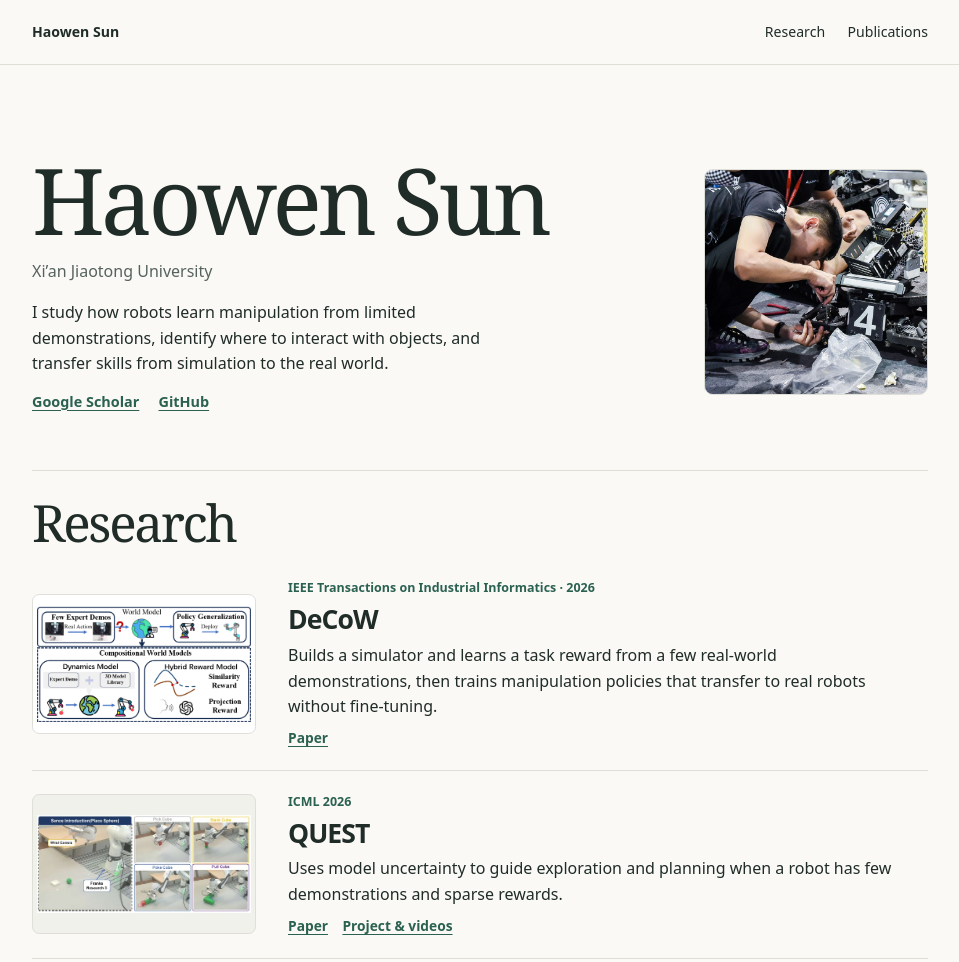
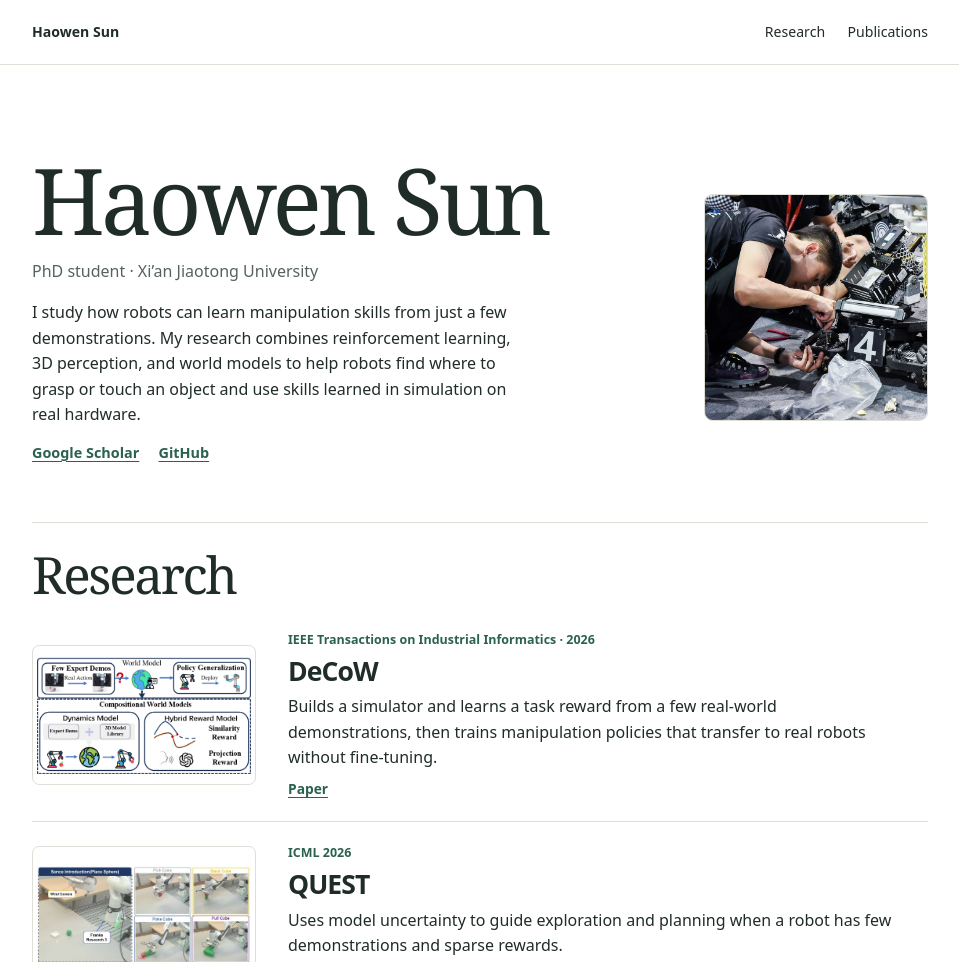
Before and after one commit to darewolf007/darewolf007.github.io, a plain HTML site: page index.html in a window 1280 px wide. Shown: the top 962 px of the page, without its empty margins (160-1119 px from the left). Drawn offline with Linux system fonts and the light colour scheme.

Commit message:
Refine research bio and use white background

```diff
--- a/index.html
+++ b/index.html
@@ -3,7 +3,7 @@
 <head>
   <meta charset="utf-8">
   <meta name="viewport" content="width=device-width, initial-scale=1">
-  <meta name="description" content="Haowen Sun’s research on robot learning, manipulation, and 3D perception at Xi’an Jiaotong University.">
+  <meta name="description" content="Haowen Sun, a PhD student at Xi’an Jiaotong University, studies robot learning, 3D perception, and world models for manipulation.">
   <title>Haowen Sun | Robot Learning</title>
   <link rel="stylesheet" href="./style.css">
 </head>
@@ -22,8 +22,8 @@
     <section class="intro" id="about" aria-labelledby="name">
       <div class="intro-copy">
         <h1 id="name">Haowen Sun</h1>
-        <p class="affiliation">Xi’an Jiaotong University</p>
-        <p class="intro-text">I study how robots learn manipulation from limited demonstrations, identify where to interact with objects, and transfer skills from simulation to the real world.</p>
+        <p class="affiliation">PhD student · Xi’an Jiaotong University</p>
+        <p class="intro-text">I study how robots can learn manipulation skills from just a few demonstrations. My research combines reinforcement learning, 3D perception, and world models to help robots find where to grasp or touch an object and use skills learned in simulation on real hardware.</p>
         <div class="profile-links">
           <a href="https://scholar.google.com/citations?user=e91KbPIAAAAJ">Google Scholar</a>
           <a href="https://github.com/darewolf007">GitHub</a>
@@ -37,7 +37,7 @@
       <ul class="project-list" role="list">
         <li>
           <article class="project">
-            <a class="project-image decow-figure" href="./assets/decow-figure1.png" aria-label="View DeCoW Figure 1 at full size">
+            <a class="project-image" href="./assets/decow-figure1.png" aria-label="View DeCoW Figure 1 at full size">
               <img src="./assets/decow-figure1.png" alt="DeCoW Figure 1. A few expert demonstrations inform a compositional world model with a dynamics model and a hybrid reward model, which is used to train a policy for real robots." width="1092" height="599">
             </a>
             <div class="project-content">
--- a/style.css
+++ b/style.css
@@ -1,11 +1,10 @@
 :root {
   color-scheme: light;
-  --paper: #faf9f6;
+  --paper: #fff;
   --ink: #202c28;
   --muted: #56625d;
   --accent: #2b6150;
   --rule: #dedfd7;
-  --media: #f0f1eb;
   --body: "DM Sans", system-ui, sans-serif;
   --display: "Instrument Serif", Georgia, serif;
 }
@@ -115,7 +114,7 @@ ul { margin: 0; padding: 0; list-style: none; }
   place-items: center;
   aspect-ratio: 8 / 5;
   padding: .25rem;
-  background: var(--media);
+  background: var(--paper);
   border: 1px solid var(--rule);
   border-radius: .45rem;
   overflow: hidden;
@@ -123,8 +122,6 @@ ul { margin: 0; padding: 0; list-style: none; }
 
 .project-image:hover { border-color: var(--accent); }
 .project-image img { display: block; width: 100%; height: 100%; object-fit: contain; }
-
-.decow-figure { background: #fff; }
 
 .project-venue {
   margin-bottom: .25rem;
```
